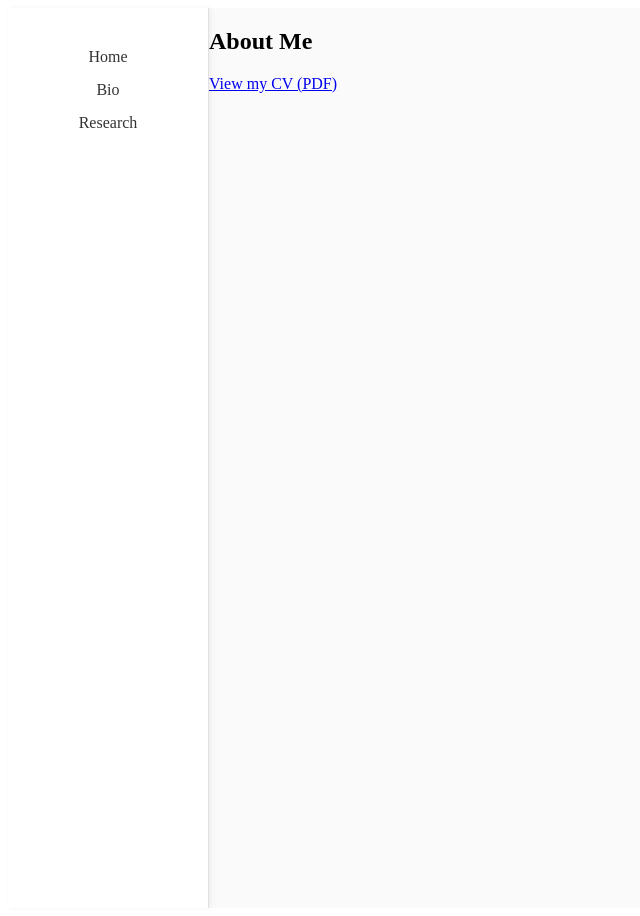
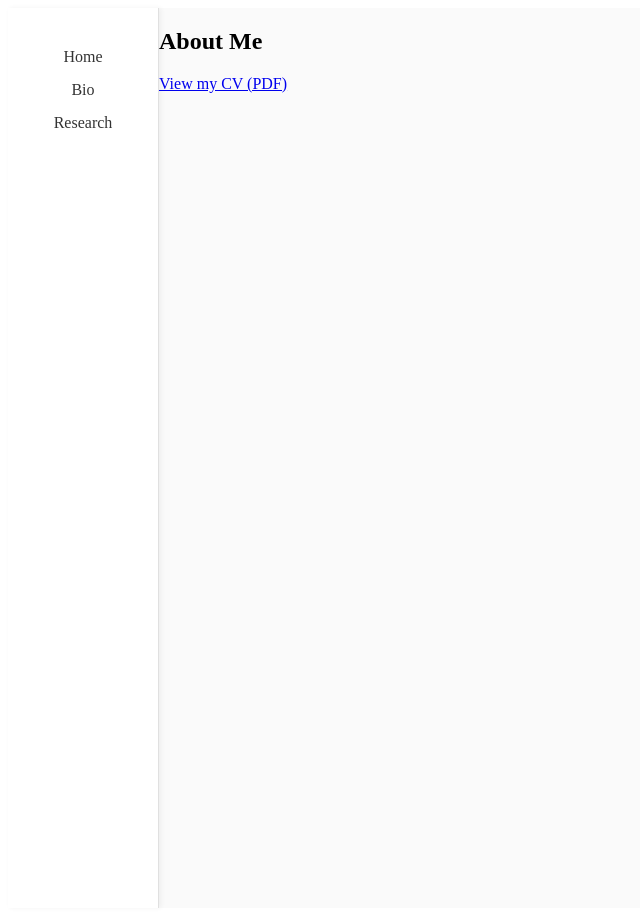
Before and after one commit to AgataDymarska/agatadymarska.github.io, a Jekyll site: the page built from bio.md, in a window 1280 px wide. Shown: the whole page, without its empty margins (0-640 px from the left). Built offline with Jekyll 4.4.1, drawn with Linux system fonts in a browser that asks for light colours.

Commit message:
Update style.css

```diff
--- a/assets/css/style.css
+++ b/assets/css/style.css
@@ -7,7 +7,7 @@
 
 /* ===== Sidebar ===== */
 .sidebar {
-  width: 160px;
+  width: 110px;
   background: #ffffff; /* White sidebar */
   padding: 20px;
   border-right: 1px solid #e0e0e0; /* Lighter border */
```
